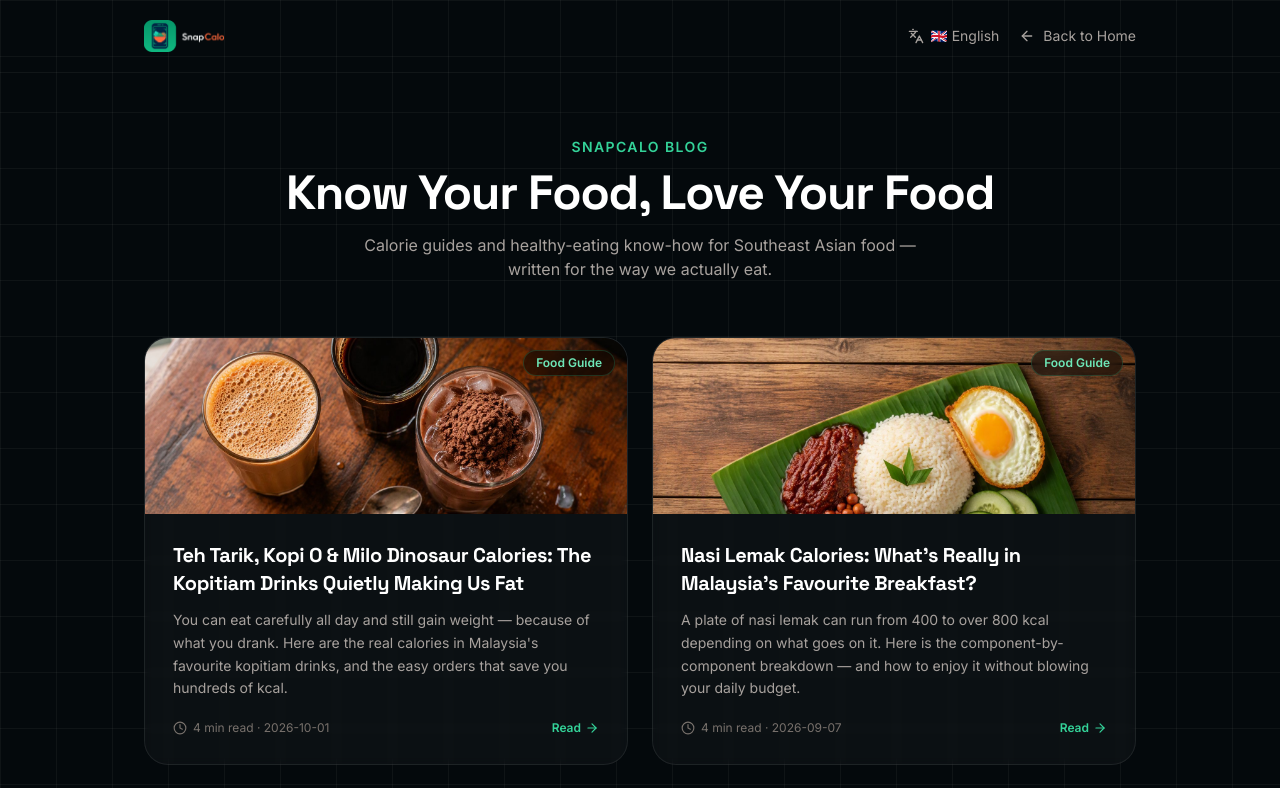
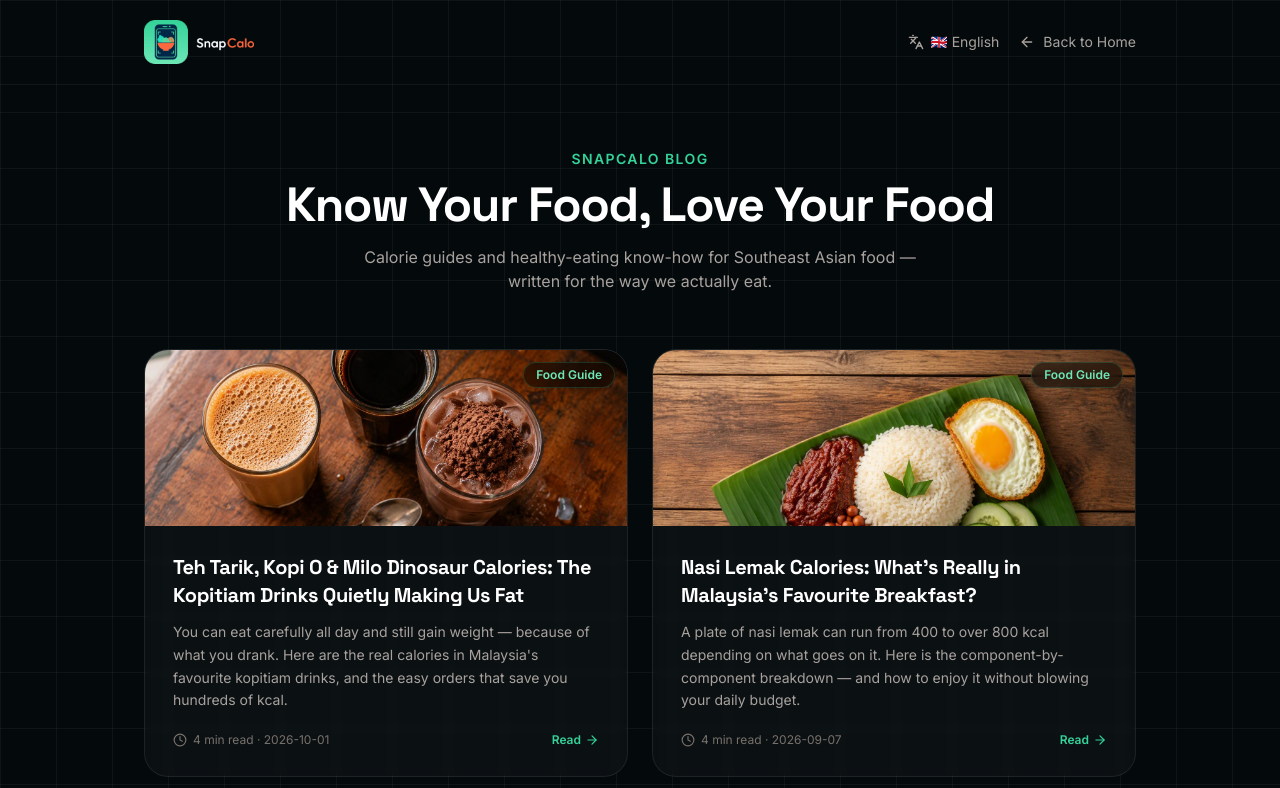
Before and after one commit to davideyoong-afk/snapcalo-landing, a React (Vite) app: page /blog in a window 1280 px wide. Shown: the top 788 px of the page. Built offline with nearby package versions, Linux system fonts and the light colour scheme.

Commit message:
style: logo 徽章改浅薄荷绿(emerald-300/400),全站 logo 放大40%

```diff
--- a/src/pages/Blog.tsx
+++ b/src/pages/Blog.tsx
@@ -19,7 +19,7 @@ export default function Blog() {
       <header className="border-b border-white/5">
         <div className="max-w-5xl mx-auto px-4 py-5 flex items-center justify-between">
           <Link to="/" className="flex items-center gap-3">
-            <img src="/logo-dark.png?v=3" alt="SnapCalo" className="h-8 w-auto" />
+            <img src="/logo-dark.png?v=4" alt="SnapCalo" className="h-11 w-auto" />
           </Link>
           <div className="flex items-center gap-3">
             <div className="relative group">
--- a/src/pages/BlogPost.tsx
+++ b/src/pages/BlogPost.tsx
@@ -86,7 +86,7 @@ export default function BlogPost() {
       <header className="border-b border-white/5">
         <div className="max-w-3xl mx-auto px-4 py-5 flex items-center justify-between">
           <Link to="/" className="flex items-center gap-3">
-            <img src="/logo-dark.png?v=3" alt="SnapCalo" className="h-8 w-auto" />
+            <img src="/logo-dark.png?v=4" alt="SnapCalo" className="h-11 w-auto" />
           </Link>
           <Link to="/blog" className="flex items-center gap-2 text-sm text-stone-400 hover:text-emerald-400 transition">
             <ArrowLeft className="w-4 h-4" /> {ui.allArticles}
--- a/src/pages/DeleteAccount.tsx
+++ b/src/pages/DeleteAccount.tsx
@@ -14,7 +14,7 @@ export default function DeleteAccount() {
       <nav className="sticky top-0 z-50 backdrop-blur-lg bg-white/80 border-b border-emerald-100">
         <div className="max-w-3xl mx-auto px-4 h-16 flex items-center justify-between">
           <a href="/" className="flex items-center gap-2">
-            <img src="/logo-main.png?v=3" alt="SnapCalo" className="h-8 w-auto" />
+            <img src="/logo-main.png?v=4" alt="SnapCalo" className="h-11 w-auto" />
           </a>
           <a href="/" className="text-sm text-emerald-600 hover:underline">← Back to home</a>
         </div>
--- a/src/pages/Faq.tsx
+++ b/src/pages/Faq.tsx
@@ -62,7 +62,7 @@ export default function Faq() {
       <nav className="sticky top-0 z-50 backdrop-blur-lg bg-white/80 border-b border-emerald-100">
         <div className="max-w-3xl mx-auto px-4 h-16 flex items-center justify-between">
           <a href="/" className="flex items-center gap-2">
-            <img src="/logo-main.png?v=3" alt="SnapCalo" className="h-8 w-auto" />
+            <img src="/logo-main.png?v=4" alt="SnapCalo" className="h-11 w-auto" />
           </a>
           <a href="/" className="text-sm text-emerald-600 hover:underline">← Back to home</a>
         </div>
--- a/src/pages/Home.tsx
+++ b/src/pages/Home.tsx
@@ -69,7 +69,7 @@ function Navbar() {
     <nav className="sticky top-0 z-50 backdrop-blur-xl bg-[#04090c]/80 border-b border-white/[0.06]">
       <div className="max-w-5xl mx-auto px-4 h-20 flex items-center justify-between">
         <div className="flex items-center gap-2">
-          <img src="/logo-dark.png?v=3" alt="SnapCalo" className="h-11 w-auto rounded-lg" />
+          <img src="/logo-dark.png?v=4" alt="SnapCalo" className="h-16 w-auto rounded-lg" />
         </div>
 
         <div className="hidden md:flex items-center gap-7">
@@ -778,7 +778,7 @@ function Footer() {
         <div className="grid md:grid-cols-4 gap-8 mb-12">
           <div>
             <div className="flex items-center gap-2 mb-4">
-              <img src="/logo-dark.png?v=3" alt="SnapCalo" className="h-9 w-auto rounded-lg" />
+              <img src="/logo-dark.png?v=4" alt="SnapCalo" className="h-[52px] w-auto rounded-lg" />
             </div>
             <p className="text-sm">{t.footer.tagline}</p>
             <a href="mailto:support@snapcalo.me" className="inline-block mt-3 text-sm text-emerald-400 hover:text-emerald-300 transition">support@snapcalo.me</a>
--- a/src/pages/Privacy.tsx
+++ b/src/pages/Privacy.tsx
@@ -4,7 +4,7 @@ export default function Privacy() {
       <nav className="sticky top-0 z-50 backdrop-blur-lg bg-white/80 border-b border-emerald-100">
         <div className="max-w-3xl mx-auto px-4 h-16 flex items-center justify-between">
           <a href="/" className="flex items-center gap-2">
-            <img src="/logo-main.png?v=3" alt="SnapCalo" className="h-8 w-auto" />
+            <img src="/logo-main.png?v=4" alt="SnapCalo" className="h-11 w-auto" />
           </a>
           <a href="/" className="text-sm text-emerald-600 hover:underline">← Back to home</a>
         </div>
```
Also changed, not shown: public/logo-dark.png.
